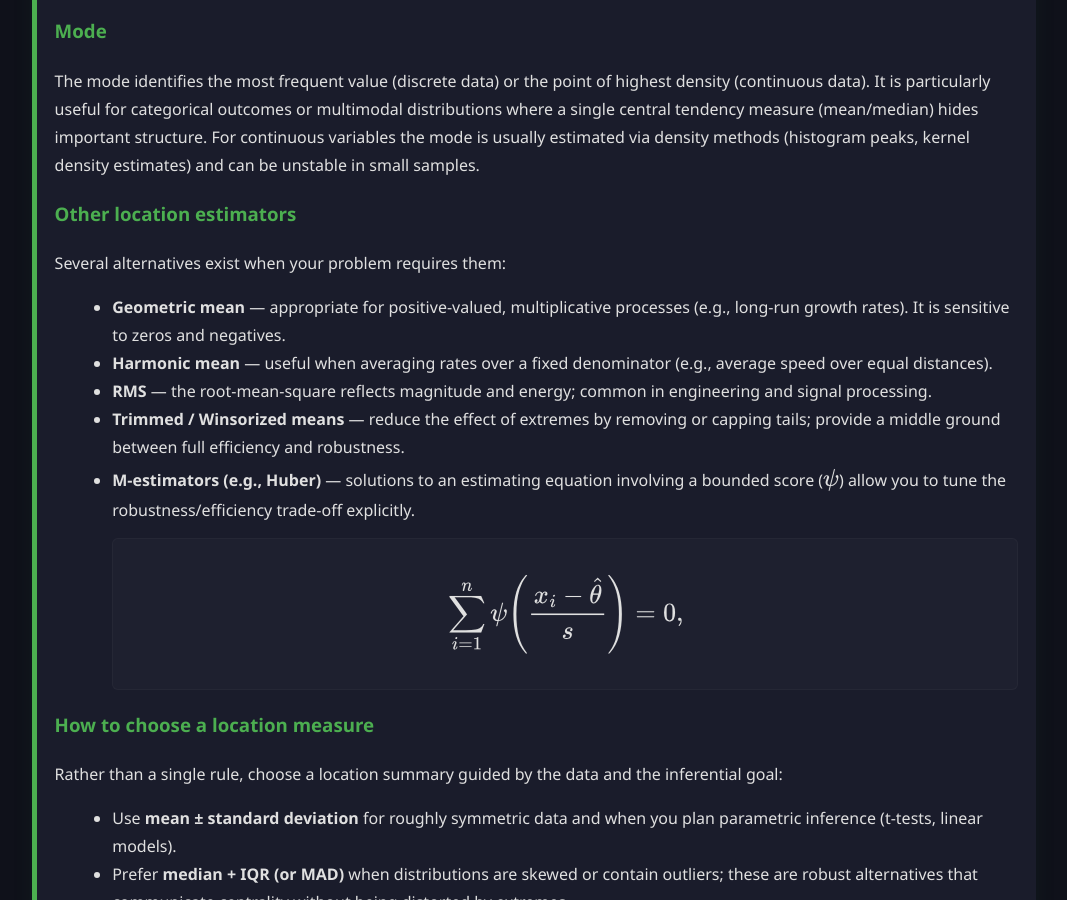
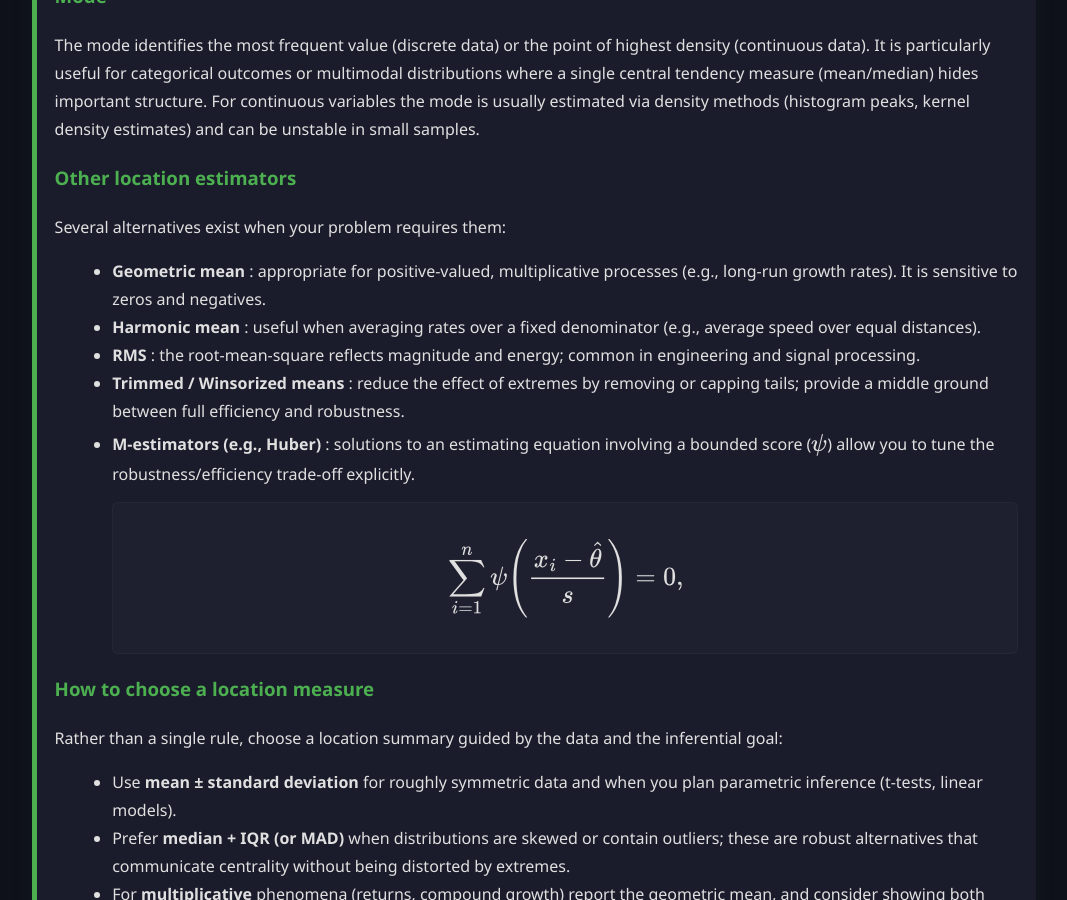
Before and after one commit to ricky2905/ricky2905.github.io, a Jekyll site: the page HOMEWORK/homework5/index.html, which Jekyll copies as it is, in a window 1280 px wide and 900 px high, scrolled down 1723 px. Shown: the whole window, without its empty margins (106-1173 px from the left). Built offline with Jekyll 4.4.1, drawn with Linux system fonts in a browser that asks for light colours; some of the changed text lies outside the part shown.

Commit message:
Update index.html

```diff
--- a/HOMEWORK/homework5/index.html
+++ b/HOMEWORK/homework5/index.html
@@ -79,7 +79,6 @@
 
     <article class="card">
       <h1>Measures of Location and Dispersion</h1>
-      <p class="small muted">A concise, connected guide to choosing and interpreting common summary statistics.</p>
     </article>
 
     <article class="card" id="overview">
@@ -134,11 +133,11 @@
         Several alternatives exist when your problem requires them:
       </p>
       <ul>
-        <li><strong>Geometric mean</strong> — appropriate for positive-valued, multiplicative processes (e.g., long-run growth rates). It is sensitive to zeros and negatives.</li>
-        <li><strong>Harmonic mean</strong> — useful when averaging rates over a fixed denominator (e.g., average speed over equal distances).</li>
-        <li><strong>RMS</strong> — the root-mean-square reflects magnitude and energy; common in engineering and signal processing.</li>
-        <li><strong>Trimmed / Winsorized means</strong> — reduce the effect of extremes by removing or capping tails; provide a middle ground between full efficiency and robustness.</li>
-        <li><strong>M-estimators (e.g., Huber)</strong> — solutions to an estimating equation involving a bounded score (\(\psi\)) allow you to tune the robustness/efficiency trade-off explicitly.
+        <li><strong>Geometric mean</strong> : appropriate for positive-valued, multiplicative processes (e.g., long-run growth rates). It is sensitive to zeros and negatives.</li>
+        <li><strong>Harmonic mean</strong> : useful when averaging rates over a fixed denominator (e.g., average speed over equal distances).</li>
+        <li><strong>RMS</strong> : the root-mean-square reflects magnitude and energy; common in engineering and signal processing.</li>
+        <li><strong>Trimmed / Winsorized means</strong> : reduce the effect of extremes by removing or capping tails; provide a middle ground between full efficiency and robustness.</li>
+        <li><strong>M-estimators (e.g., Huber)</strong> : solutions to an estimating equation involving a bounded score (\(\psi\)) allow you to tune the robustness/efficiency trade-off explicitly.
           <div class="display-equation">\[
             \sum_{i=1}^n \psi\!\left(\frac{x_i-\hat\theta}{s}\right)=0,
           \]</div>
@@ -292,9 +291,7 @@
       <p>
         Measures of location and dispersion are complementary: one describes the centre, the other describes spread. There is no single "best" measure — the right choice depends on data scale, presence of outliers, and the question at hand. Good practice is to pair a location measure with a corresponding dispersion measure (e.g., mean ± SD, median with IQR), to show both classical and robust summaries when appropriate, and to accompany numbers with simple visualisations (histogram, boxplot, density) so readers can immediately see shape and tail behaviour.
       </p>
-      <p>
-        This document aims to make the connections between estimators explicit: robustness (breakdown, influence) explains why some measures resist outliers; efficiency explains why others are preferred under model assumptions. Use these principles to choose summaries that communicate your data honestly and support sound inference.
-      </p>
+
     </article>
 
     <article class="card" id="references">
```
Also changed, not shown: other parts of HOMEWORK/homework5/index.html (+1 -1 lines).
